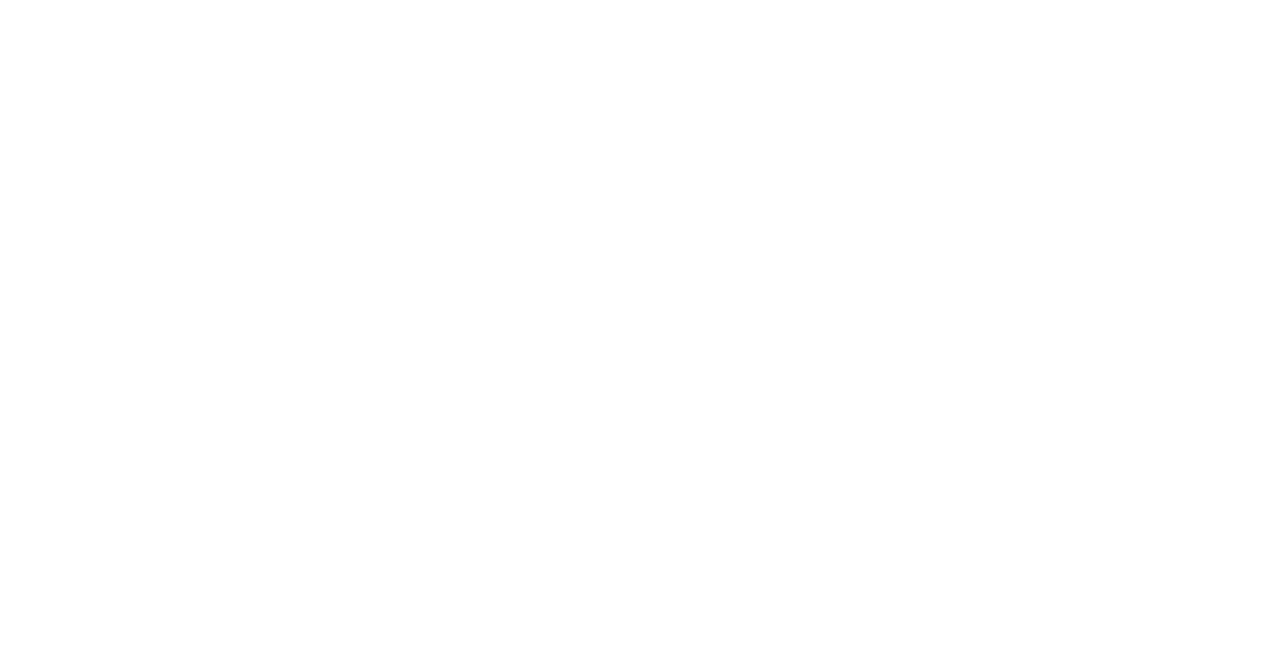
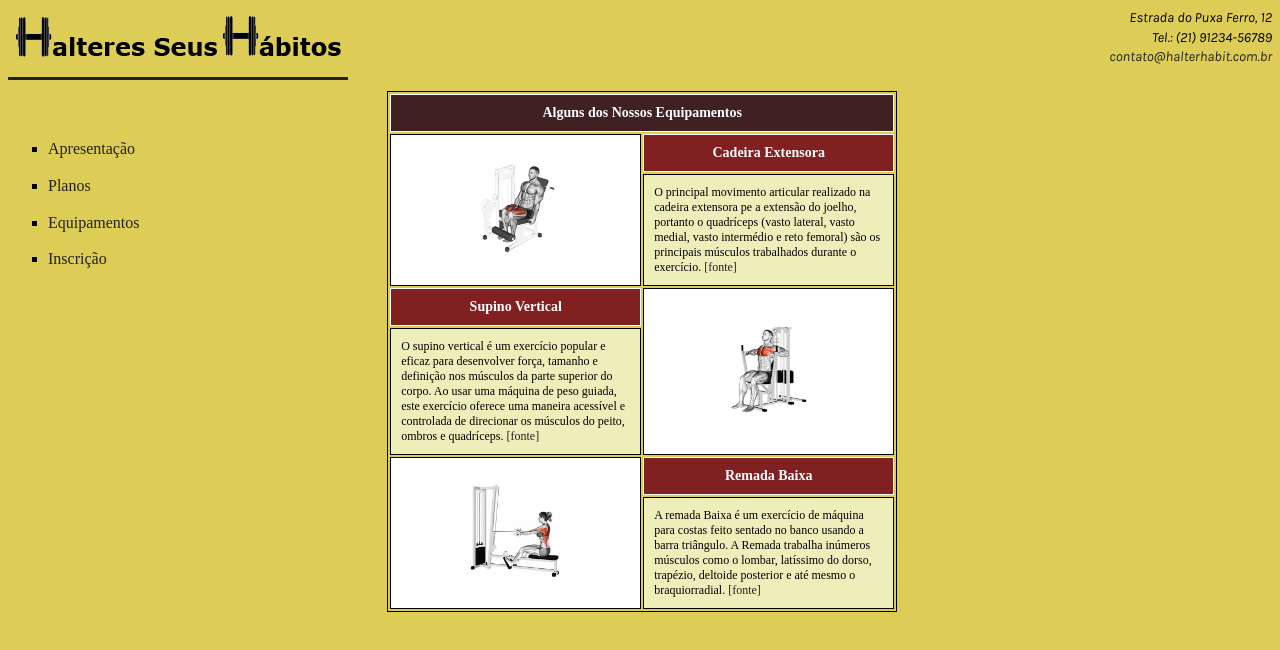
Before and after one commit to yyzzie/halteres-seus-habitos, a plain HTML site: page Equipamentos.html in a window 1280 px wide. Drawn offline with Linux system fonts and the light colour scheme; a web font is replaced by a local one.

Commit message:
add equipamentos.html + style

```diff
--- a/Equipamentos.html
+++ b/Equipamentos.html
@@ -0,0 +1,66 @@
+<!DOCTYPE html>
+<html lang="pt-BR">
+<head>
+    <meta charset="UTF-8">
+    <meta name="viewport" content="width=device-width, initial-scale=1.0">
+    <link rel="stylesheet" href="styles.css">
+    <link rel="preconnect" href="https://fonts.googleapis.com">
+    <link rel="preconnect" href="https://fonts.gstatic.com" crossorigin>
+    <link href="https://fonts.googleapis.com/css2?family=Karla:ital,wght@0,200..800;1,200..800&family=Stoke:wght@300;400&display=swap" rel="stylesheet">
+    <title>Halteres seus Hábitos</title>
+</head>
+<body>
+    <header>
+            <img class="imgLogo" src="./Imagens/HalteresSeusHabitosTopo.png" alt="Topo da Página">
+        <address class="ender">
+            Estrada do Puxa Ferro, 12 <br>
+            Tel.: (21) 91234-56789 <br>
+            <a href="mailto:contato@halterhabit.com.br" target="_blank">contato@halterhabit.com.br</a>
+        </address>
+    </header>
+    <main>
+        <nav>
+            <ul>
+                <li><a href="./HalteresSeusHabitos.html" target="_blank">Apresentação</a></li>
+                <li><a href="./Planos.html" target="_blank">Planos</a></li>
+                <li><a href="./Equipamentos.html" target="_blank">Equipamentos</a></li>
+                <li><a href="./Inscricao.html" target="_blank">Inscrição</a></li>
+            </ul>
+        </nav>
+        <section>
+            <table class="tabEquip">
+                <th class="tabTitulo" colspan="3">
+                    Alguns dos Nossos Equipamentos
+                </th>
+                <tr>
+                    <td rowspan="2" class="imgCel"><img src="./Imagens/CadeiraExtensora.png" alt=""></td>
+                    <th class="tabSubTit"> Cadeira Extensora</th>
+                </tr>
+                <tr>
+                    <td>
+                        O principal movimento articular realizado na cadeira extensora pe a extensão do joelho, portanto o quadríceps (vasto lateral, vasto medial, vasto intermédio e reto femoral) são os principais músculos trabalhados durante o exercício. <a href="https://treinomestre.com.br/cadeira-extensora-comopotencializar-os-resultados-4-dicas-importantes/" target="_blank">[fonte]</a>
+                    </td>
+                </tr>
+                <th class="tabSubTit">
+                    Supino Vertical
+                </th>
+                <td rowspan="2" class="imgCel">
+                    <img src="./Imagens/SupinoVertical.png" alt="">
+                </td>
+                  <tr>
+                    <td>
+                        O supino vertical é um exercício popular e eficaz para desenvolver força, tamanho e definição nos músculos da parte superior do corpo. Ao usar uma máquina de peso guiada, este exercício oferece uma maneira acessível e controlada de direcionar os músculos do peito, ombros e quadríceps. <a href="https://www.academiacentralfitness.com.br/post/supinom%C3%A1quina-como-fazer-benef%C3%ADcios-e-varia%C3%A7%C3%B5es" target="_blank">[fonte]</a>
+                    </td>
+                  </tr>
+                  <tr>
+                    <td rowspan="2" class="imgCel"><img src="./Imagens/RemadaBaixa.png" alt=""></td>
+                    <th class="tabSubTit">Remada Baixa</th>
+                </tr>
+                <tr>
+                    <td>A remada Baixa é um exercício de máquina para costas feito sentado no banco usando a barra triângulo. A Remada trabalha inúmeros músculos como o lombar, latíssimo do dorso, trapézio, deltoide posterior e até mesmo o braquiorradial. <a href="https://www.hipertrofia.org/blog/2018/03/24/remada-baixa/" target="_blank">[fonte]</a></td>
+                </tr>
+                </table>
+        </section>
+    </main>
+</body>
+</html>
--- a/styles.css
+++ b/styles.css
@@ -85,6 +85,39 @@ span{
 }
 h4{
     font-size: 14px;
-    margin-left: auto;
-    margin-right: auto;
+    text-align: center;
 }
+.tabEquip {
+    border: solid 1px;
+    border-collapse: separate;
+    font-size: 14px;
+    width: 510px;
+    margin-bottom: 10px;
+}
+.tabTitulo{
+    background-color: #402020;
+    color: #ffffff;
+}
+.tabSubTit{
+    background-color: #802020;
+    color: #ffffff;
+}
+th{
+    border: solid 1px;
+    padding: 10px;
+}
+td{
+    border: solid 1px;
+    padding: 10px;
+    font-size: 12px;
+    background-color: #EEEEBB;
+}
+.imgCel{
+    width: 100px;
+    background-color: #ffffff;
+    text-align: center;
+}
+.imgCel img{
+    width: 100px;
+    height: 100px;
+}
```
